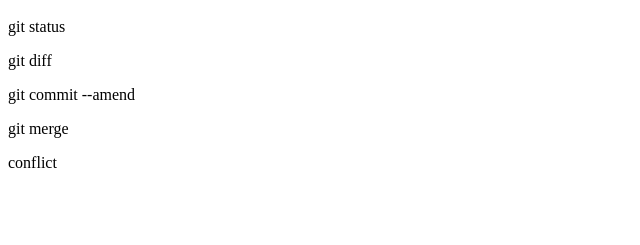
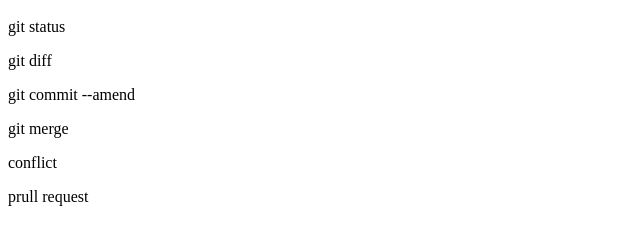
Before and after one commit to kuriyama-yuna/git_tutorial, a plain HTML site: page index.html in a window 1280 px wide. Shown: the part 57-302 px from the top of the page, without its empty margins (0-640 px from the left). Drawn offline with Linux system fonts and the light colour scheme.

Commit message:
pull pull_requestを追記

```diff
--- a/index.html
+++ b/index.html
@@ -4,3 +4,4 @@
 <p>git commit --amend</p>
 <p>git merge</p>
 <p>conflict</p>
+<p>prull request</p>
```
